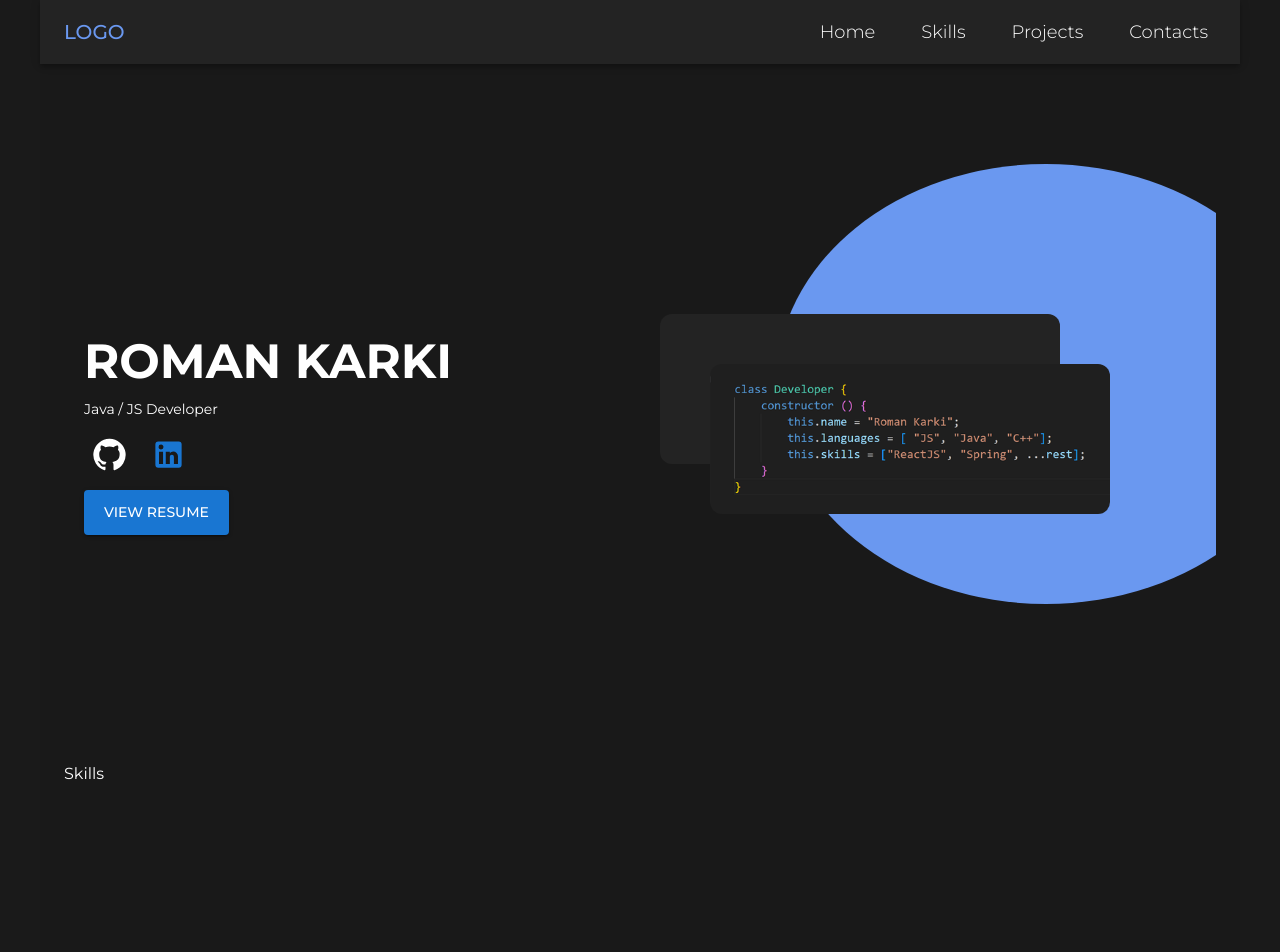
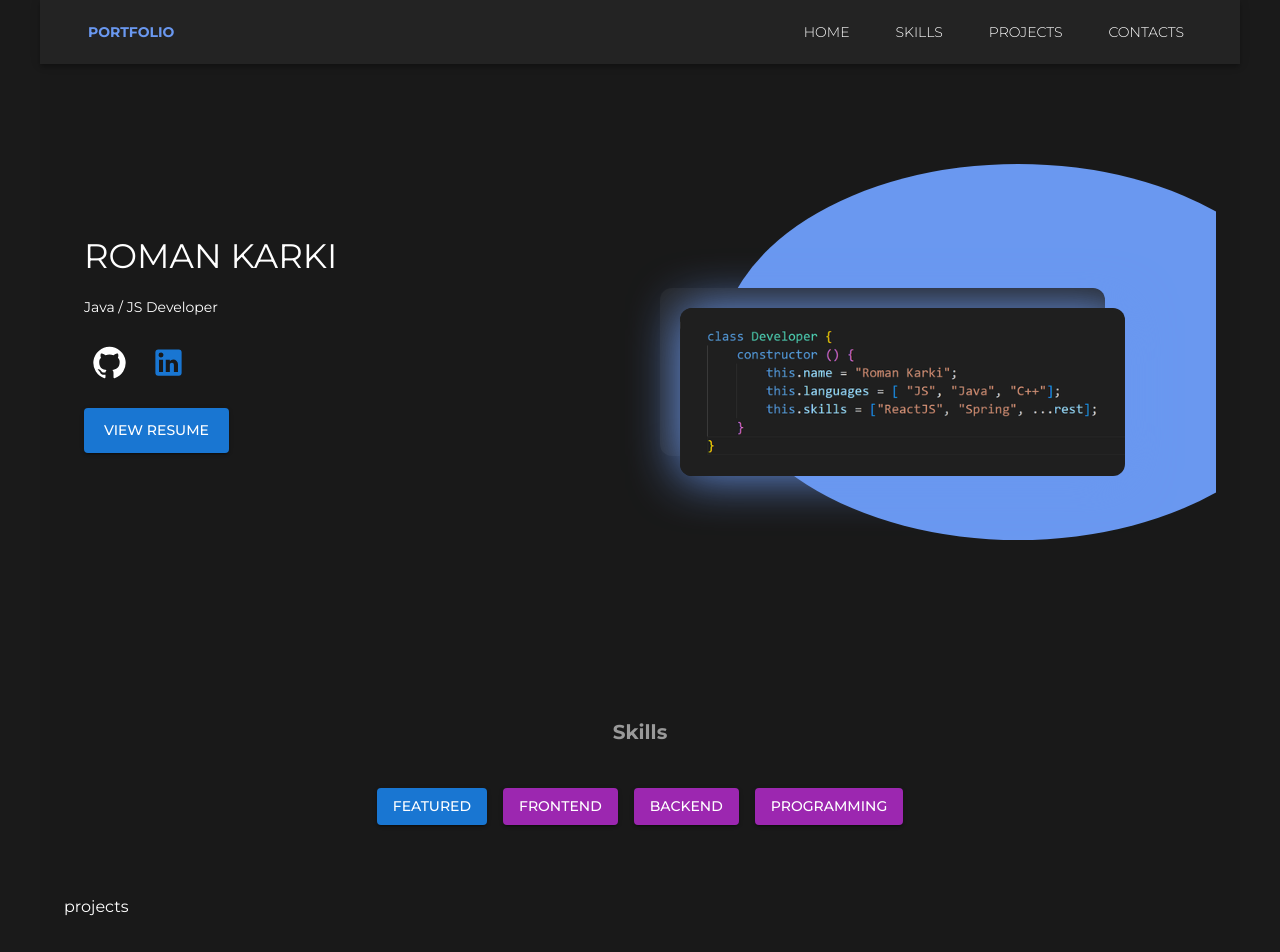
Before and after one commit to rxmxndai/portfolio-2.0, a React (Create React App) app: page / in a window 1280 px wide. Shown: the top 952 px of the page. Built offline with nearby package versions, Linux system fonts and the light colour scheme.

Commit message:
Home page modified, Skills page layout

```diff
--- a/src/Components/Header.jsx
+++ b/src/Components/Header.jsx
@@ -1,23 +1,22 @@
 import { AppBar, Box, Container, IconButton, Toolbar, Typography } from "@mui/material"
-import Skills from "./Skills"
 
 
 
 const navItems = [
   {
-    title: "Home",
+    title: "HOME",
     goto: "#"
   },
   {
-    title: "Skills",
+    title: "SKILLS",
     goto: "#skills"
   },
   {
-    title: "Projects",
+    title: "PROJECTS",
     goto: "#projects"
   },
   {
-    title: "Contacts",
+    title: "CONTACTS",
     goto: "#contacts"
   },
 ]
@@ -29,10 +28,10 @@ const Header = () => {
 
   return (
     <AppBar  position="sticky" sx={{bgcolor: "#232323"}} >
-      <Container disableGutters  >
+      <Container  >
         <Toolbar  >
 
-          <Typography variant="h6" sx={{ flexGrow: 1, color: "#6A98F0" }}> LOGO </Typography>
+          <Typography variant="body2" sx={{ userSelect: "none", cursor: "pointer",  fontWeight: "bold", color: "#6A98F0" }}> PORTFOLIO </Typography>
 
           <Box sx={{ flexGrow: 1, display: "flex", justifyContent: "flex-end", gap: "30px" }} >
             {navItems.map(nav => (
@@ -41,9 +40,9 @@ const Header = () => {
                     key={nav.goto}
                     cursor= "pointer"
                     color= "inherit"
-                    sx= {{ fontSize: "18px", fontWeight: "light"}}
+                    sx= {{ fontWeight: "light"}}
                     component={"a"}>
-                      {nav.title}
+                      <Typography variant="body3" > {nav.title}   </Typography>
               </IconButton>
               ))}
           </Box>
--- a/src/Components/Home.jsx
+++ b/src/Components/Home.jsx
@@ -1,14 +1,9 @@
-import React from 'react';
 import { Container, Typography, Box, Button, IconButton, Stack } from '@mui/material';
 import LinkedInIcon from '@mui/icons-material/LinkedIn';
 import GitHubIcon from '@mui/icons-material/GitHub';
 
 
-const Home = () => {
-
-
-  const codeString = `
-    class Human {
+const codeString = `class Human {
   constructor() {
     this.name = "Roman Karki";
     this.languages = ["JavaScript", "TypeScript", "C++"];
@@ -16,22 +11,23 @@ const Home = () => {
   }
 }`;
 
+const Home = () => {
 
 
   return (
     <Container>
       {/* Main Home Division */}
-      <Box display={"flex"} height={"700px"} overflow={"hidden"} >
+      <Box display={"flex"} height={"calc(70vh)"} overflow={"hidden"} >
 
         {/* Left Div */}
-        <Box flex={1} height={"100%"} padding={"20px"}
+        <Box flex={1} padding={"20px"}
           display={"flex"} alignItems={"center"} justifyContent={"left"}
         >
 
 
-          <Box display="flex" flexDirection="column" gap={"10px"} >
+          <Box display="flex" flexDirection="column" gap={"20px"} >
 
-            <Typography variant="h3" fontFamily={"Montserrat"} fontWeight={"bold"}> ROMAN KARKI </Typography>
+            <Typography variant="h4" fontFamily={"Montserrat"} fontWeight={"extra bold"}> ROMAN KARKI </Typography>
             <Typography variant="body2"> Java / JS Developer  </Typography>
 
             <Stack direction="row" spacing={1} >
@@ -66,8 +62,8 @@ const Home = () => {
           <Box bgcolor="#6A98F0"
             sx={{
               padding: "20px",
-              height: "400px",
-              width: "500px",
+              height: "60%",
+              width: "100%",
               borderRadius: "50%",
               position: "absolute",
               top: 100,
@@ -80,20 +76,19 @@ const Home = () => {
           {/* Card */}
           <Box
             sx={{
+              width: "80%",
+              height: "30%",
               backgroundColor: '#232323',
               borderRadius: '12px',
               position: "absolute",
-                  top: 250,
+              top: "40%",
               left: 0,
-                  width: "400px",
-                  height: "150px",
-                  cursor: "pointer"
             }}
           >
             <img
                   src={require('../assets/dev-dv.png')}
                   alt="code snippet"
-                  style={{  position: "absolute", top: 50, left: 50, width: "100%", height: '100%', borderRadius: "12px" }}
+                  style={{  position: "absolute", top: 20, left: 20, width: "100%", height: '100%', borderRadius: "12px", boxShadow: "0px 0px 50px #6A98F0"}}
                 />
           </Box>
 
--- a/src/Components/Skills.jsx
+++ b/src/Components/Skills.jsx
@@ -1,10 +1,58 @@
-import { Container } from "@mui/material"
+import { Box, Button, Container, Typography } from "@mui/material"
 
+
+
+const handleSelect = (tech) => {
+
+}
 
 const Skills = () => {
   return (
-    <Container id="skills" height="100%" sx={{height: "calc(100vh - 70px)"}}>
-      Skills
+    <Container id="skills" disableGutters sx={{ pt: "60px"}} >
+      <Box sx={{ textAlign: 'center', p: 4  }}>
+        <Typography variant="h6" sx={{ mb: 4, color: '#999', fontWeight: "bold" }}>
+          Skills
+        </Typography>
+
+        <Box sx={{ display: 'flex', justifyContent: 'center', mb: 4 }}>
+          <Button variant="contained" color="primary" sx={{ m: 1 }} onClick={() => handleSelect('featured')}>
+            Featured
+          </Button>
+          <Button variant="contained" color="secondary" sx={{ m: 1 }} onClick={() => handleSelect('frontend')}>
+            Frontend
+          </Button>
+          <Button variant="contained" color="secondary" sx={{ m: 1 }} onClick={() => handleSelect('backend')}>
+            Backend
+          </Button>
+          <Button variant="contained" color="secondary" sx={{ m: 1 }} onClick={() => handleSelect('programming')}>
+            Programming
+          </Button>
+        </Box>
+{/*
+        <Box sx={{ display: 'flex', justifyContent: 'center', gap: 4 }}>
+          {selectedCategory === 'featured' && (
+            <Box>
+              <img src="path_to_js_icon" alt="JavaScript" />
+            </Box>
+          )}
+          {selectedCategory === 'frontend' && (
+            <Box>
+              <img src="path_to_nextjs_icon" alt="Next.js" />
+            </Box>
+          )}
+          {selectedCategory === 'backend' && (
+            <Box>
+              <img src="path_to_backend_icon" alt="Backend" />
+            </Box>
+          )}
+          {selectedCategory === 'programming' && (
+            <Box>
+              <img src="path_to_cpp_icon" alt="C++" />
+            </Box>
+          )}
+        </Box> */}
+      </Box>
+
     </Container>
   )
 }
--- a/src/index.js
+++ b/src/index.js
@@ -13,8 +13,7 @@ const theme = createTheme({
             variant: "body3"
           },
           style: {
-            fontSize: 12,
-            fontFamily: '"Montserrat", serif'
+            fontSize: 14,
           }
         }
 
@@ -30,7 +29,7 @@ const theme = createTheme({
       main: "#6A98F0"
     },
     secondary: {
-      main: "#dc004e"
+      main: "#1a1a1a"
     }
   }
 })
```
Also changed, not shown: src/Components/demo.js (deleted, +0 -10 lines). Lines whose indentation alone changed are shown as unchanged.
